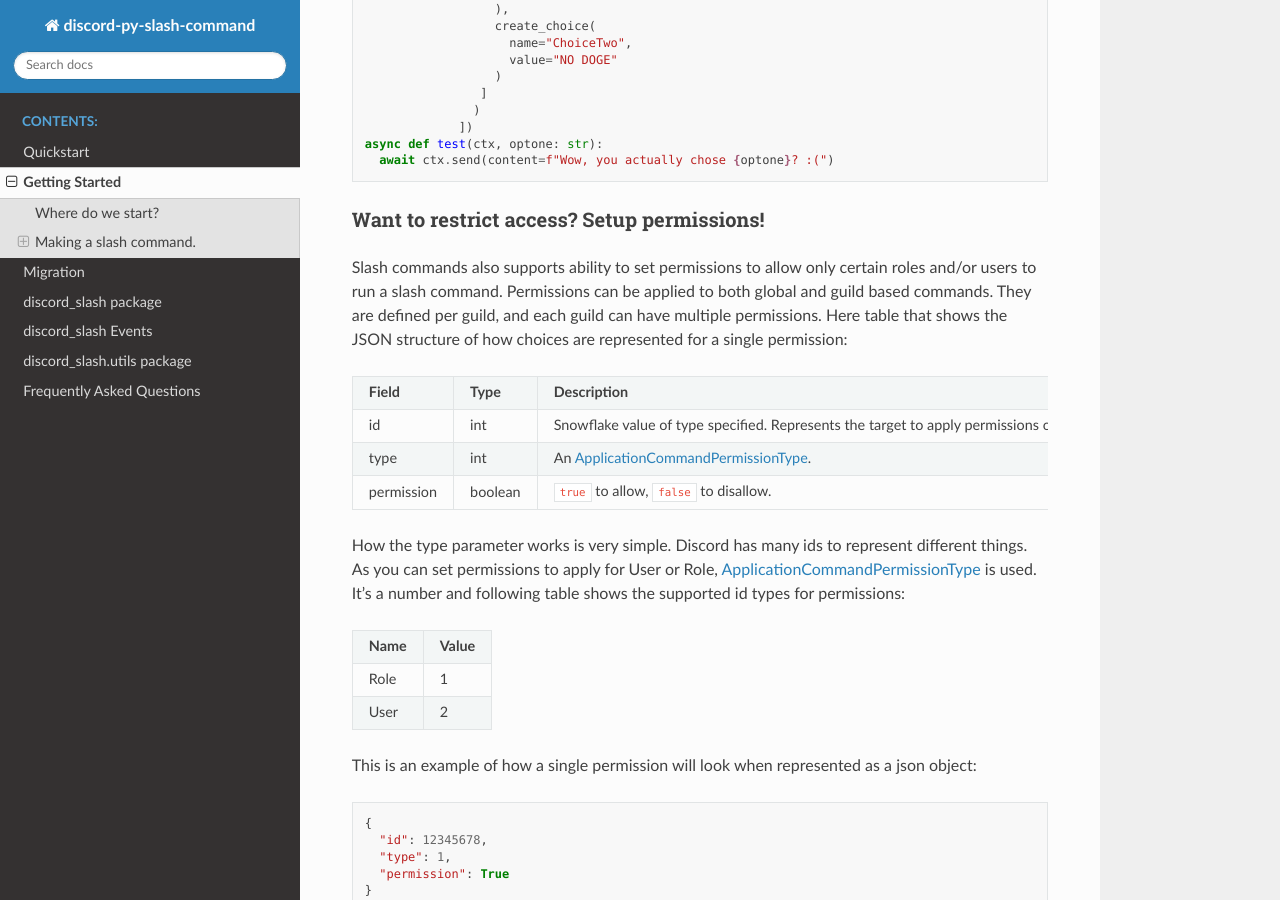
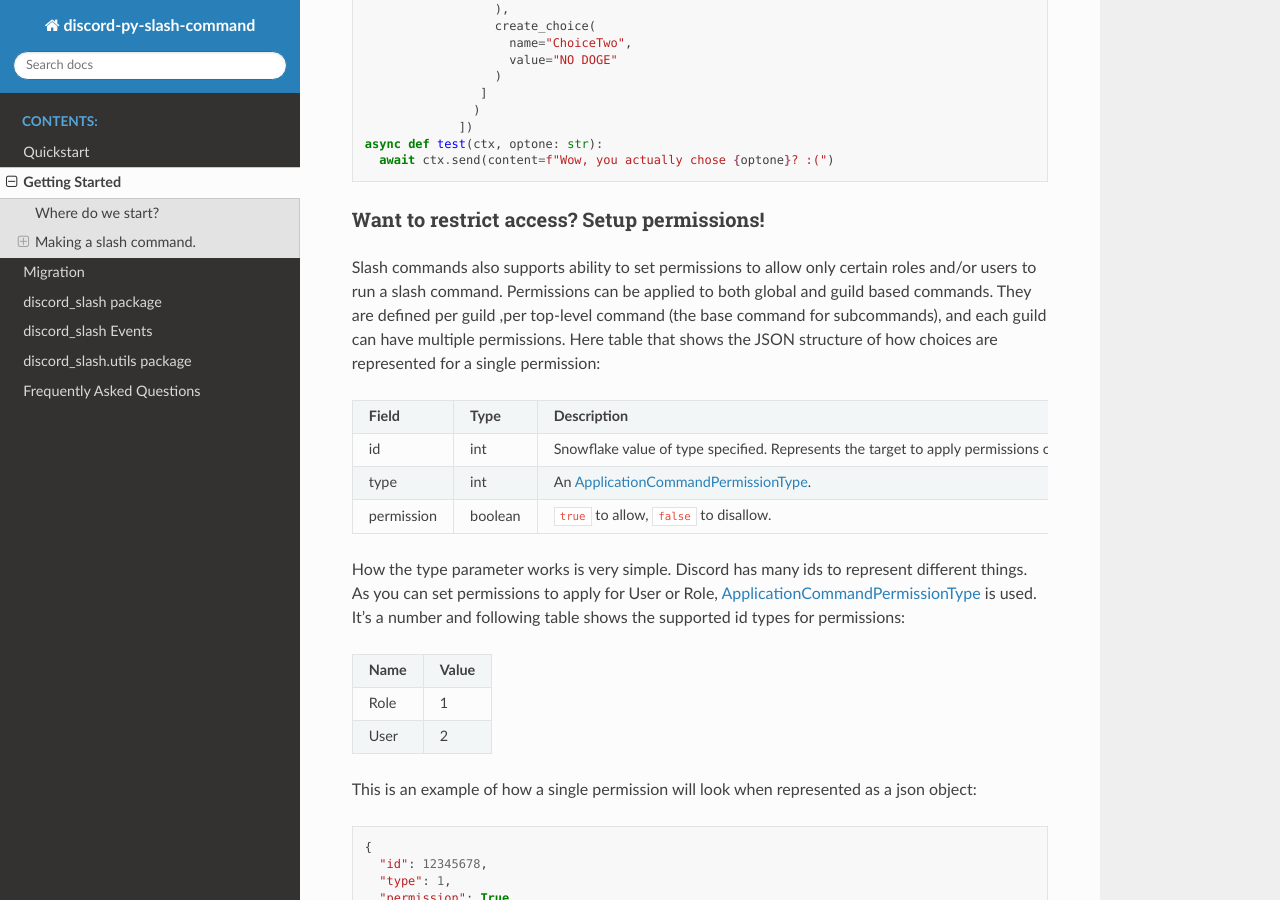
Before and after one commit to interactions-py/interactions.py, a Sphinx documentation site: the page built from docs/gettingstarted.rst, in a window 1280 px wide and 900 px high, scrolled down 4175 px. Built offline with Sphinx 7.4.7 and the Read the Docs theme 2.0.0, drawn with Linux system fonts in a browser that asks for light colours.

Commit message:
Update docs/gettingstarted.rst
Co-authored-by: Sam <anothercat1259@gmail.com>

```diff
--- a/docs/gettingstarted.rst
+++ b/docs/gettingstarted.rst
@@ -234,7 +234,7 @@ Want to restrict access? Setup permissions!
 
 Slash commands also supports ability to set permissions to allow only certain roles and/or users
 to run a slash command. Permissions can be applied to both global and guild based commands. They
-are defined per guild, and each guild can have multiple permissions. Here table that shows the JSON
+are defined per guild ,per top-level command (the base command for subcommands), and each guild can have multiple permissions. Here table that shows the JSON
 structure of how choices are represented for a single permission:
 
 +-------------+--------------------------------------------+-----------------------------------------------------------------------------------------------------+
```
